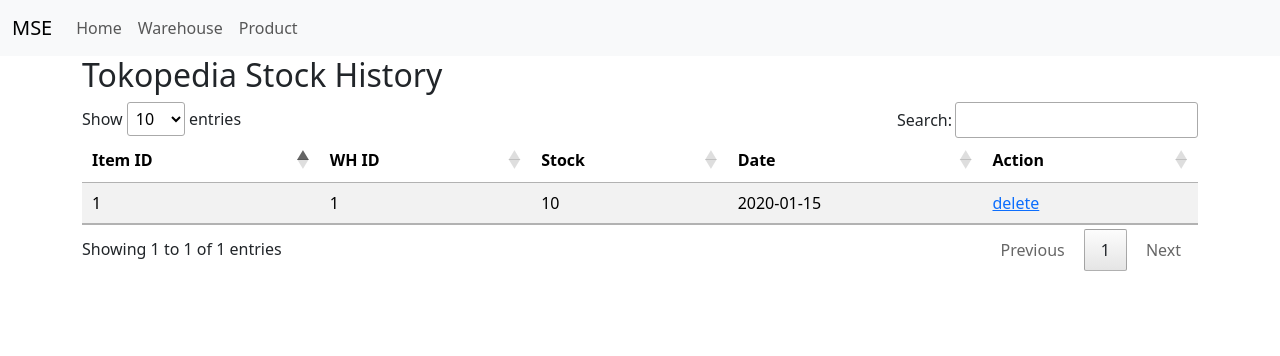
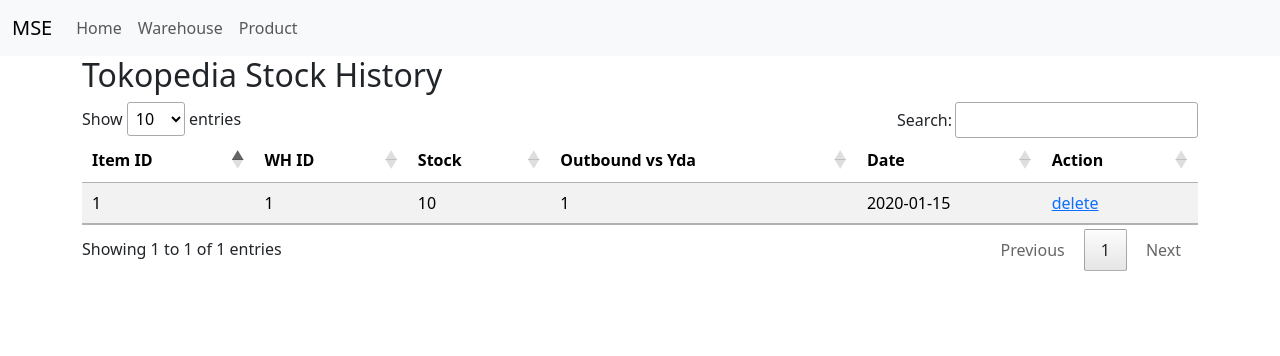
Before and after one commit to timgio26/SMP, a Flask app: page /stokhist in a window 1280 px wide. Shown: the top 356 px of the page. Run offline with Flask 3, Linux system fonts and the light colour scheme; tables that the repository leaves empty hold one stand-in row (values such as "Sample post"); some libraries are stand-ins or nearby versions.

Commit message:
add stock change

```diff
--- a/app/models.py
+++ b/app/models.py
@@ -30,3 +30,4 @@
     item_qty = db.Column(db.Integer)
     stok_date = db.Column(db.Date)
     wh_id = db.Column(db.String(25))
+    out_yda=db.Column(db.Integer)
--- a/app/routes.py
+++ b/app/routes.py
@@ -3,7 +3,7 @@
 from app.models import Warehouse,Product,Credential,Stok
 from datetime import date
 from flask_restful import Resource
-from sqlalchemy import create_engine
+from sqlalchemy import create_engine,func
 import pandas as pd
 import json
 import requests
@@ -57,6 +57,13 @@
                 return (df)
             else:
                 return {'status':'wrong secret key'}
+        elif (request.args.get('data')=="stokhist"):
+            engine = create_engine(app.config['SQLALCHEMY_DATABASE_URI'])
+            df = pd.read_sql_query("SELECT * FROM stok", con=engine)
+            engine.dispose()
+            df=df.to_json()
+            df=json.loads(df)
+            return(df)
         else:
             print(request.args.get('id'))
             if request.args.get('id'):
@@ -79,6 +86,26 @@
 @app.route('/')
 def index():
     return render_template('home.html')
+
+@app.route('/updateydasales')
+def ydasales():
+    df=Stok.query.filter_by(out_yda=None).all()
+    for i in df:
+        print("=========")
+        print(i.item_id)
+        print(i.wh_id)
+        print(i.stok_date)
+        lastdata=db.session.query(Stok.item_qty,func.max(Stok.stok_date)).filter((Stok.item_id==i.item_id)&
+                                                                   (Stok.wh_id==i.wh_id)&
+                                                                   (Stok.stok_date<i.stok_date)).first()
+        print(lastdata)
+        if lastdata[0] is not None:
+            print('stok gerak')
+            val=int((i.item_qty-lastdata[0])/((i.stok_date-lastdata[1]).days))
+            i.out_yda=val
+            db.session.add(i)
+            db.session.commit()
+    return redirect(url_for('stokhist'))
 
 @app.route('/<id>')
 def dash(id):
--- a/app/templates/stokhist.html
+++ b/app/templates/stokhist.html
@@ -9,6 +9,7 @@
             <th>Item ID</th>
             <th>WH ID</th>
             <th>Stock</th>
+            <th>Outbound vs Yda</th>
             <th>Date</th>
             <th>Action</th>
         </tr>
@@ -19,6 +20,7 @@
             <td>{{i.item_id}}</td>
             <td>{{i.wh_id}}</td>
             <td>{{i.item_qty}}</td>
+            <td>{{i.out_yda}}</td>
             <td>{{i.stok_date}}</td>
             <td>
                 <a href="{{url_for('delstokhist',id=i.id)}}">delete</a>
```
